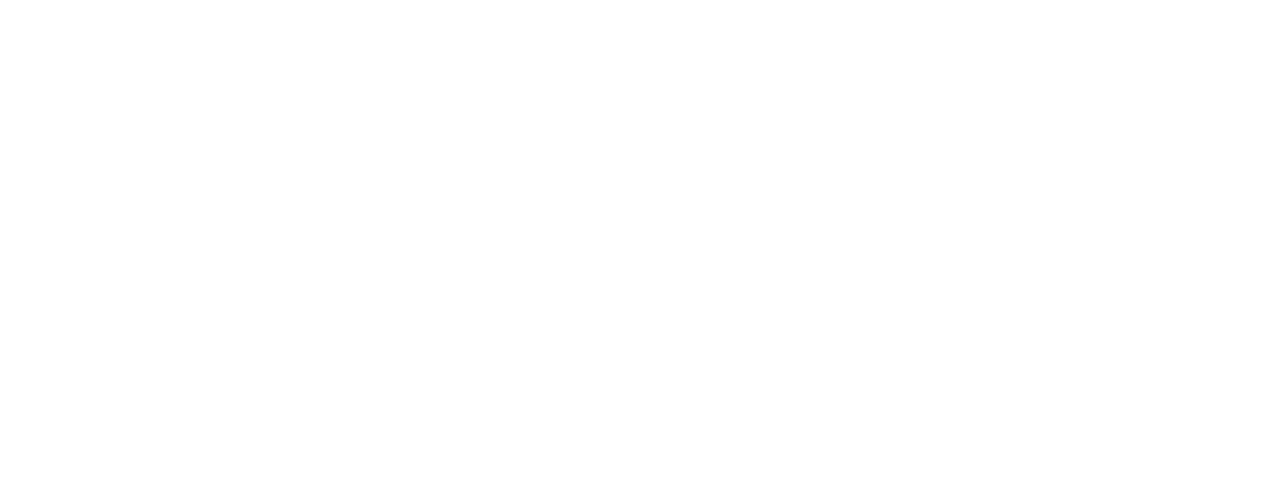
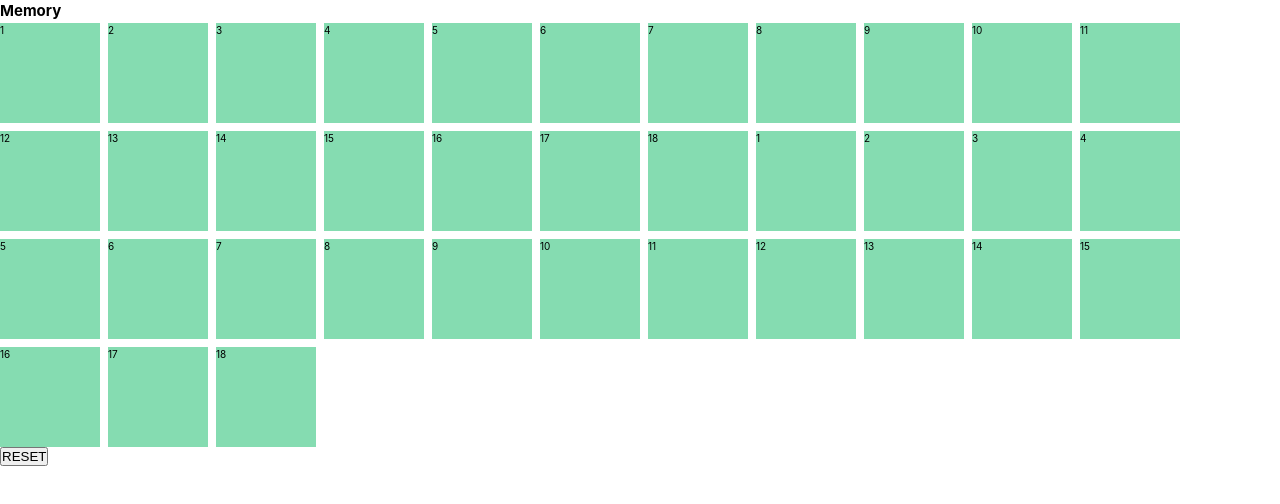
Before and after one commit to maxhaggmancmedu/memory-game, a React (Vite) app: page / in a window 1280 px wide. Shown: the top 504 px of the page. Built offline with nearby package versions, Linux system fonts and the light colour scheme.

Commit message:
add header and controlls

```diff
--- a/src/App.jsx
+++ b/src/App.jsx
@@ -1,12 +1,12 @@
-
 import './App.css'
 import MemoryBoard from './components/MemoryBoard'
+import Header from './components/header'
 
 function App() {
 
-
   return (
     <>
+        <Header />
         <MemoryBoard />
     </>
   )
--- a/src/components/MemoryBoard.jsx
+++ b/src/components/MemoryBoard.jsx
@@ -1,4 +1,7 @@
-import { v4 as uuidv4 } from 'uuid';
+import { v4 as uuidv4 } from 'uuid'
+import styles from './styles/MemoryBoard.module.css'
+import Controlls from './controlls'
+import { useEffect, useState } from 'react'
 
 const MemoryBoard = () => {
 
@@ -10,7 +13,7 @@
 
     const numbersOnBoardCopy = numbersOnBoard.map(x => x)
     const allNumbersOnBoard = numbersOnBoard.concat(numbersOnBoardCopy)
-    console.log(allNumbersOnBoard)
+
     let uuid;
 
     const allNumbersOnBoardWithId = allNumbersOnBoard.map(val => (
@@ -20,15 +23,27 @@
 
     console.log(allNumbersOnBoardWithId)
 
+    const [board, setBoard] = useState(allNumbersOnBoardWithId)
+
+
+
+    useEffect(() => {
+        console.log('changed')
+    }, [allNumbersOnBoardWithId])
+
+
     return (
-        <div>
-            {allNumbersOnBoardWithId.map((number) => {
+        <>
+            <div className={styles.board}>
+            {board.map((number) => {
                 return (
-                    <div key={number.id}></div>
+                    <div key={number.id}>{number.value}</div>
                 )
+            })}
+            </div>
+            <Controlls allNumbersOnBoardWithId={allNumbersOnBoardWithId} />
+        </>
 
-            })}
-        </div>
     )
 }
 
--- /dev/null
+++ b/src/components/controlls.jsx
@@ -0,0 +1,25 @@
+const Controlls = (allNumbersOnBoardWithId) => {
+
+    const array = allNumbersOnBoardWithId.allNumbersOnBoardWithId
+
+    const shuffleArray = () => {
+
+        for (let i = array.length - 1; i > 0; i--) {
+          const j = Math.floor(Math.random() * (i + 1));
+          const temp = array[i];
+          array[i] = array[j];
+          array[j] = temp;
+        }
+        console.log(array)
+        return array
+      }
+
+
+    return (
+        <div>
+            <button onClick={() => shuffleArray()}>RESET</button>
+        </div>
+    )
+}
+
+export default Controlls
--- /dev/null
+++ b/src/components/header.jsx
@@ -0,0 +1,9 @@
+const Header = () => {
+    return (
+        <nav>
+            <h1>Memory</h1>
+        </nav>
+    )
+}
+
+export default Header
```
